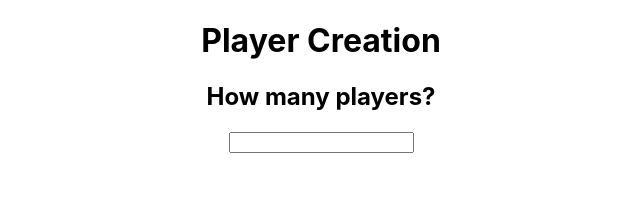
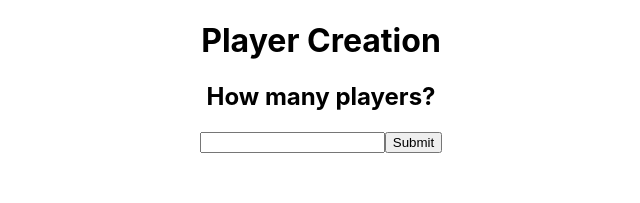
Before and after one commit to MagoroGraphics/covatars-remastered, a React (Create React App) app: page / in a window 1280 px wide. Shown: the top 203 px of the page, without its empty margins (319-959 px from the left). Built offline with nearby package versions, Linux system fonts and the light colour scheme.

Commit message:
Adds input for number of players

```diff
--- a/src/components/PlayerCreation.tsx
+++ b/src/components/PlayerCreation.tsx
@@ -1,24 +1,39 @@
-import React , {useState} from "react";
+import React, { useState } from "react";
 import { Player } from "../types/PlayerType";
 
 const PlayerCreation = () => {
+  const [step, setStep] = useState("PlayerNumberInput");
+  const [numOfPlayers, setNumOfPlayers] = useState(0);
+  const [players, setPlayers] = useState({});
 
-const [step, setStep] = useState("PlayerNumberInput")
-const [players, setPlayers] = useState({})
+  const handleNumOfPlayersSubmit = (e: React.FormEvent) => {
+    e.preventDefault();
+    return numOfPlayers >= 2 && numOfPlayers <= 8 ? setStep("PlayerCreation") : null
+  };
 
+  const handleNumOfPlayersOnChange = (e : React.ChangeEvent<HTMLInputElement>) => {
+    const target : number = +e.target.value
+    setNumOfPlayers(target)
+  }
   //Create an option to introduce number of players
   //Create a state to know which step the app is in
   //Based on number of players, display input for player names
   //Create a state with a players object
   //Post players to database
 
-    return(
+  return (
     <div>
       <h1>Player Creation</h1>
-            {step === "PlayerNumberInput" && <form><h2>How many players?</h2><input value=""></input></form>}
+      {step === "PlayerNumberInput" && (
+        <form onSubmit={handleNumOfPlayersSubmit}>
+          <h2>How many players?</h2>
+          <input name="numOfPlayers" type="numOfPlayers" onChange={handleNumOfPlayersOnChange} required></input>
+          <input type="submit"></input>
+        </form>
+      )}
       {step === "PlayerCreation" && <h3>Create Players</h3>}
     </div>
-    )
-}
+  );
+};
 
-export default PlayerCreation
+export default PlayerCreation;
```
Lines whose indentation alone changed are shown as unchanged.
